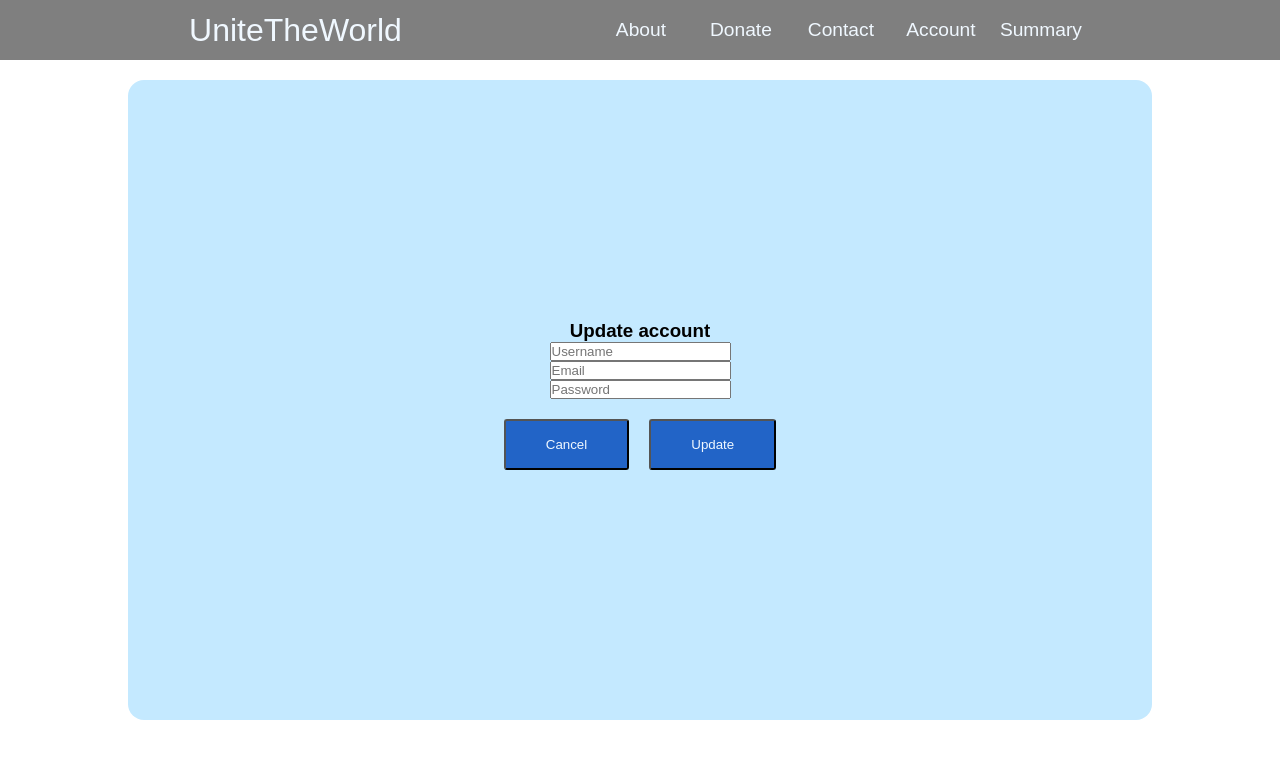
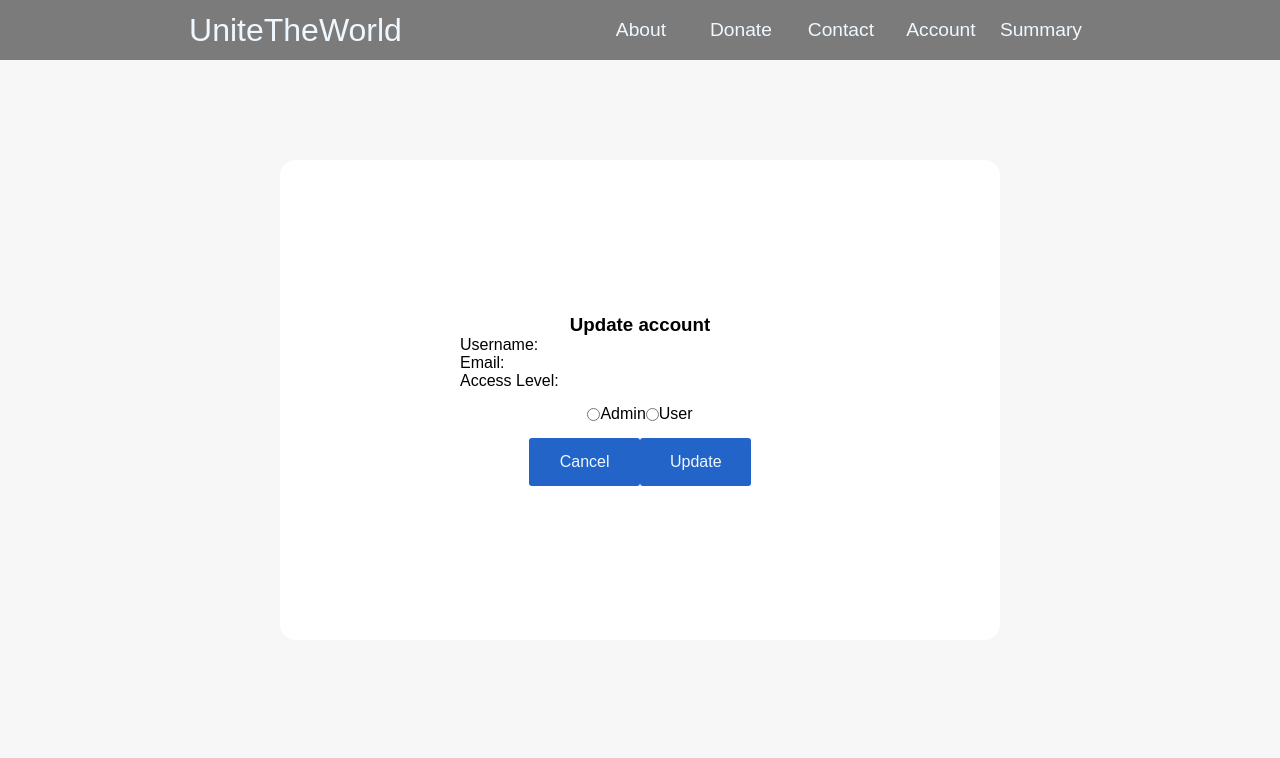
Before and after one commit to rJefferyXie/unitetheworld, a React (Create React App) app in the folder client/: page /edit/1 in a window 1280 px wide. Shown: the top 758 px of the page. Built offline with nearby package versions, Linux system fonts and the light colour scheme; no server answers.

Commit message:
Added edit account functionality.

```diff
--- a/client/src/components/AccountList.css
+++ b/client/src/components/AccountList.css
@@ -10,7 +10,7 @@
 
 .AccountList-table {
     width: 100%;
-    text-align: center;
+    text-align: left;
     margin-top: 20px;
 }
 
--- a/client/src/components/AccountList.js
+++ b/client/src/components/AccountList.js
@@ -10,12 +10,19 @@ const Account = (props) => (
     <td>{props.user.name}</td>
     <td>{props.user.email}</td>
     <td>{props.user.access}</td>
-    <td>
+    <td className="Actions">
       <Link to={"/edit/" + props.user._id}>Edit</Link> |
-      <a href="/dashboard/" onClick={() => {props.deleteAccount(props.user._id)}}>
-        Delete
-      </a>
+      <a href="/dashboard/" onClick={() => {props.deleteAccount(props.user._id)}}> Delete</a>
     </td>
+  </tr>
+);
+
+const AdminAccount = (props) => (
+  <tr>
+    <td>{props.user.name}</td>
+    <td>{props.user.email}</td>
+    <td>{props.user.access}</td>
+    <td></td>
   </tr>
 );
 
@@ -41,7 +48,7 @@ export default class AccountList extends Component {
 
   // This method will delete a account based on the method
   deleteAccount(id) {
-    axios.delete("/api/users/" + id).then((response) => {
+    axios.delete("/api/users/delete/" + id).then((response) => {
       console.log(response.data);
     })
 
@@ -53,6 +60,15 @@ export default class AccountList extends Component {
   // This method will map out the users on the table
   accountList() {
     return this.state.accounts.map((currentaccount) => {
+      if (currentaccount.access === "Admin") {
+        return (
+          <AdminAccount
+            user={currentaccount}
+            key={currentaccount._id}
+          />
+        );
+      }
+      else {
         return (
           <Account
             user={currentaccount}
@@ -60,6 +76,7 @@ export default class AccountList extends Component {
             key={currentaccount._id}
           />
         );
+      }
     });
   }
 
--- a/client/src/components/EditAccount.css
+++ b/client/src/components/EditAccount.css
@@ -1,21 +1,41 @@
 .Edit {
+    flex-direction: column;
     width: 100vw;
     height: 100vh;
-    flex-direction: column;
+    background-color: rgb(247, 247, 247);
 }
 
 .Edit-form {
     flex-direction: column;
-    width: 80%;
-    height: 80%;
-    background-color: rgb(196, 233, 255);
+    width: min(80%, 720px);
+    height: min(80%, 480px);
     border-radius: 16px;
+    background-color: white;
 }
 
-/* .Form-item {
-    margin: 10px;
-    padding: 10px 20px 10px 20px;
-    border-radius: 6px;
-    border: 1px solid white;
+.Radio-button-container {
+    height: 48px;
+    width: 50%;
+}
+
+.Edit-item {
     outline: none;
-} */
+    border-radius: 3px;
+    width: 50%;
+}
+
+.Edit-button {
+    background-color: rgb(52, 202, 84);
+    width: 50%;
+    height: 48px;
+    border-radius: 3px;
+    font-size: 1rem;
+    color: aliceblue;
+    background-color: rgb(34, 100, 199);
+    text-align: center;
+    outline: none;
+    text-decoration: none;
+    cursor: pointer;
+    border: none;
+    padding: 10px 30px 10px 30px;
+}
--- a/client/src/components/EditAccount.js
+++ b/client/src/components/EditAccount.js
@@ -4,33 +4,29 @@ import './EditAccount.css';
 import React, { Component } from "react";
 import axios from 'axios';
 
-export default class EditAccount extends Component {
+class EditAccount extends Component {
   // This is the constructor that stores the data.
   constructor(props) {
     super(props);
-
-    this.onChangeAccountName = this.onChangeAccountName.bind(this);
-    this.onChangeAccountEmail = this.onChangeAccountEmail.bind(this);
-    this.onChangeAccountPassword = this.onChangeAccountPassword.bind(this);
+    this.propID = window.location.pathname.replace("/edit/", "");
+    this.onChangeAccess = this.onChangeAccess.bind(this);
     this.onSubmit = this.onSubmit.bind(this);
-    this.propID = window.location.pathname.replace("/edit/", "");
 
     this.state = {
-      username: "",
+      name: "",
       email: "",
-      password: "",
-      accounts: [],
+      access: ""
     };
   }
   // This will get the account based on the id from the database.
   componentDidMount() {
     axios
-      .get("http://localhost:5000/account/" + this.propID)
+      .get("/api/users/user/" + this.propID)
       .then((response) => {
         this.setState({
-          username: response.data.username,
+          name: response.data.name,
           email: response.data.email,
-          password: response.data.password,
+          access: response.data.access
         });
       })
       .catch(function (error) {
@@ -38,48 +34,28 @@ export default class EditAccount extends Component {
       });
   }
 
-  // These methods will update the state properties.
-  onChangeAccountName(e) {
-    this.setState({
-      username: e.target.value,
-    });
-  }
-
-  onChangeAccountEmail(e) {
-    this.setState({
-      email: e.target.value,
-    });
-  }
-
-  onChangeAccountPassword(e) {
-    this.setState({
-      password: e.target.value,
-    });
+  onChangeAccess = e => {
+    this.setState({access: e.target.value})
   }
 
   cancel() {
-    window.location.pathname = "/summary";
+    window.location.pathname = "/dashboard";
   }
 
   // This function will handle the submission.
   onSubmit(e) {
     e.preventDefault();
-    const newEditedperson = {
-      username: this.state.username,
+    const newEditedUser = {
+      name: this.state.name,
       email: this.state.email,
-      password: this.state.password,
+      access: this.state.access
     };
-    console.log(newEditedperson);
 
     // This will send a post request to update the data in the database.
     axios
-      .post(
-        "http://localhost:5000/update/" + this.propID,
-        newEditedperson
-      )
+      .post("/api/users/edit/" + this.propID, newEditedUser)
       .then((res) => console.log(res.data))
-      .then(window.location.pathname = "/summary");
-
+      .then(window.location.pathname = "/dashboard");
   }
 
   // This following section will display the update-form that takes the input from the user to update the data.
@@ -87,16 +63,24 @@ export default class EditAccount extends Component {
     return (
       <div className="Edit flex">
         <form className="Edit-form flex" onSubmit={this.onSubmit}>
-          <h3 align="center">Update account</h3>
-          <input className="Form-item" type="text" value={this.state.username} placeholder="Username" onChange={this.onChangeAccountName}/>
-          <input className="Form-item" type="text" value={this.state.email} placeholder="Email" onChange={this.onChangeAccountEmail}/>
-          <input className="Form-item" type="text" value={this.state.password} placeholder="Password" onChange={this.onChangeAccountPassword}/>
+          <h3>Update account</h3>
+          <div className="Edit-item" type="text">Username: {this.state.name}</div>
+          <div className="Edit-item" type="text">Email: {this.state.email}</div>
+          <div className="Edit-item" type="text" value={this.state.access}>Access Level: {this.state.access}</div>
+          <div className="Radio-button-container flex">
+            <input type="radio" name="access" className="Radio-button" value="Admin" onChange={this.onChangeAccess}></input>
+            <label>Admin</label>
+            <input type="radio" name="access" className="Radio-button" value="User" onChange={this.onChangeAccess}></input>
+            <label>User</label>
+          </div>
           <div className="Button-container flex">
-            <button className="Form-item Form-button" onClick={this.cancel}>Cancel</button>
-            <button className="Form-item Form-button" type="submit">Update</button>
+            <button className="Edit-item Edit-button" type="reset" onClick={this.cancel}>Cancel</button>
+            <button className="Edit-item Edit-button" type="submit">Update</button>
           </div>
         </form>
       </div>
     );
   }
 }
+
+export default EditAccount;
```
Also changed, not shown: 1 other file (tests, documents, lock files or other folders). Lines whose indentation alone changed are shown as unchanged.
